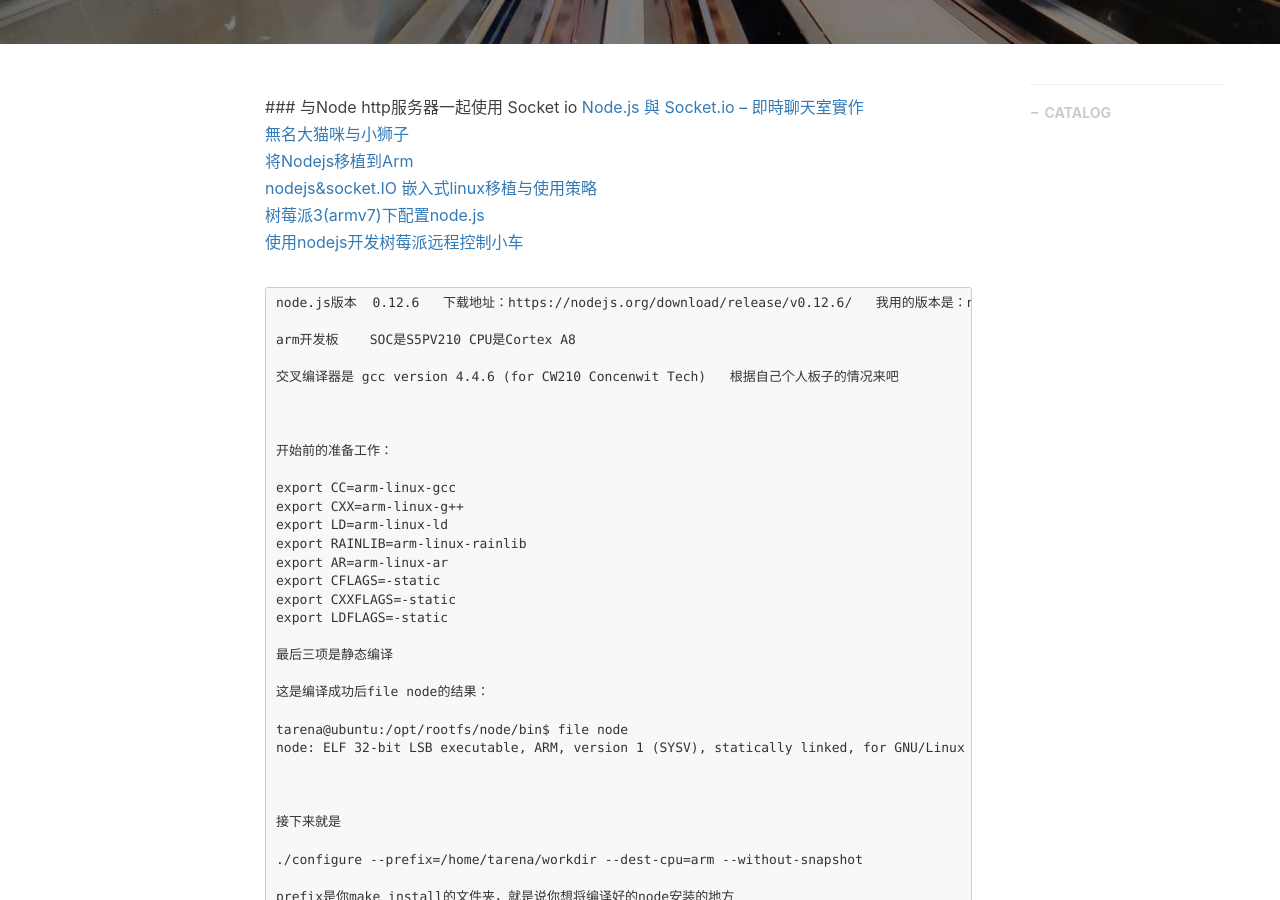
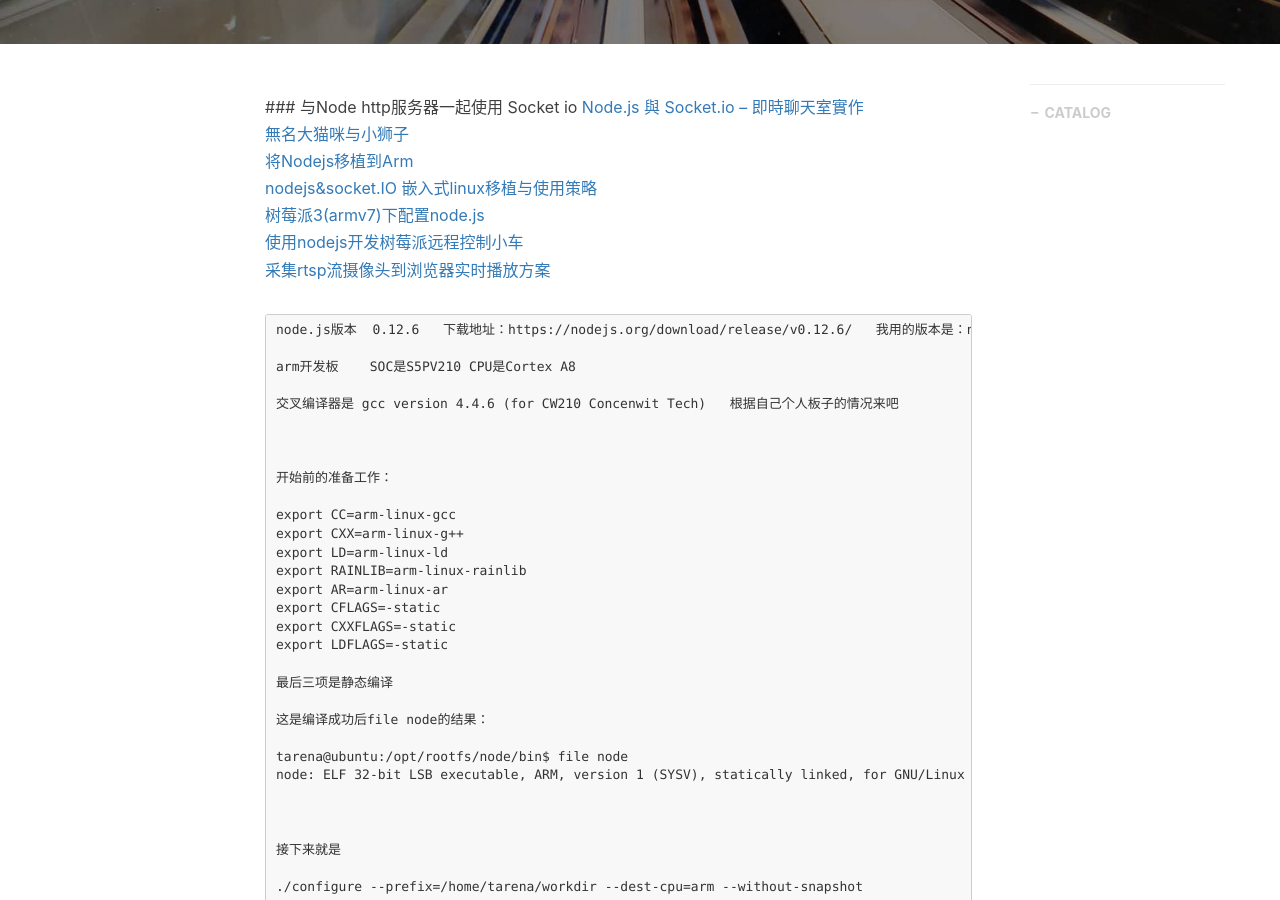
Before and after one commit to gary-robotics/dlward, a Jekyll site: the page built from _posts/2019-02-19-socket_io-2019.markdown, in a window 1280 px wide and 900 px high, scrolled down 479 px. Built offline with Jekyll 4.4.1, drawn with Linux system fonts in a browser that asks for light colours; nearby versions of some CDN libraries; comment, search, counter and statistics services are not loaded.

Commit message:
Update 2019-02-19-socket_io-2019.markdown

````diff
--- a/_posts/2019-02-19-socket_io-2019.markdown
+++ b/_posts/2019-02-19-socket_io-2019.markdown
@@ -18,6 +18,7 @@ Socket io
 [nodejs&socket.IO 嵌入式linux移植与使用策略](https://blog.csdn.net/xfeng20/article/details/85265146)
 [树莓派3(armv7)下配置node.js](https://blog.csdn.net/weixin_41576693/article/details/80556601)
 [使用nodejs开发树莓派远程控制小车](https://blog.csdn.net/github_33696241/article/details/51756355?utm_source=blogxgwz1)
+[采集rtsp流摄像头到浏览器实时播放方案](https://blog.csdn.net/derek518/article/details/78362183)
 ```
 node.js版本  0.12.6   下载地址：https://nodejs.org/download/release/v0.12.6/   我用的版本是：node-v0.12.6.tar.gz
 
````
